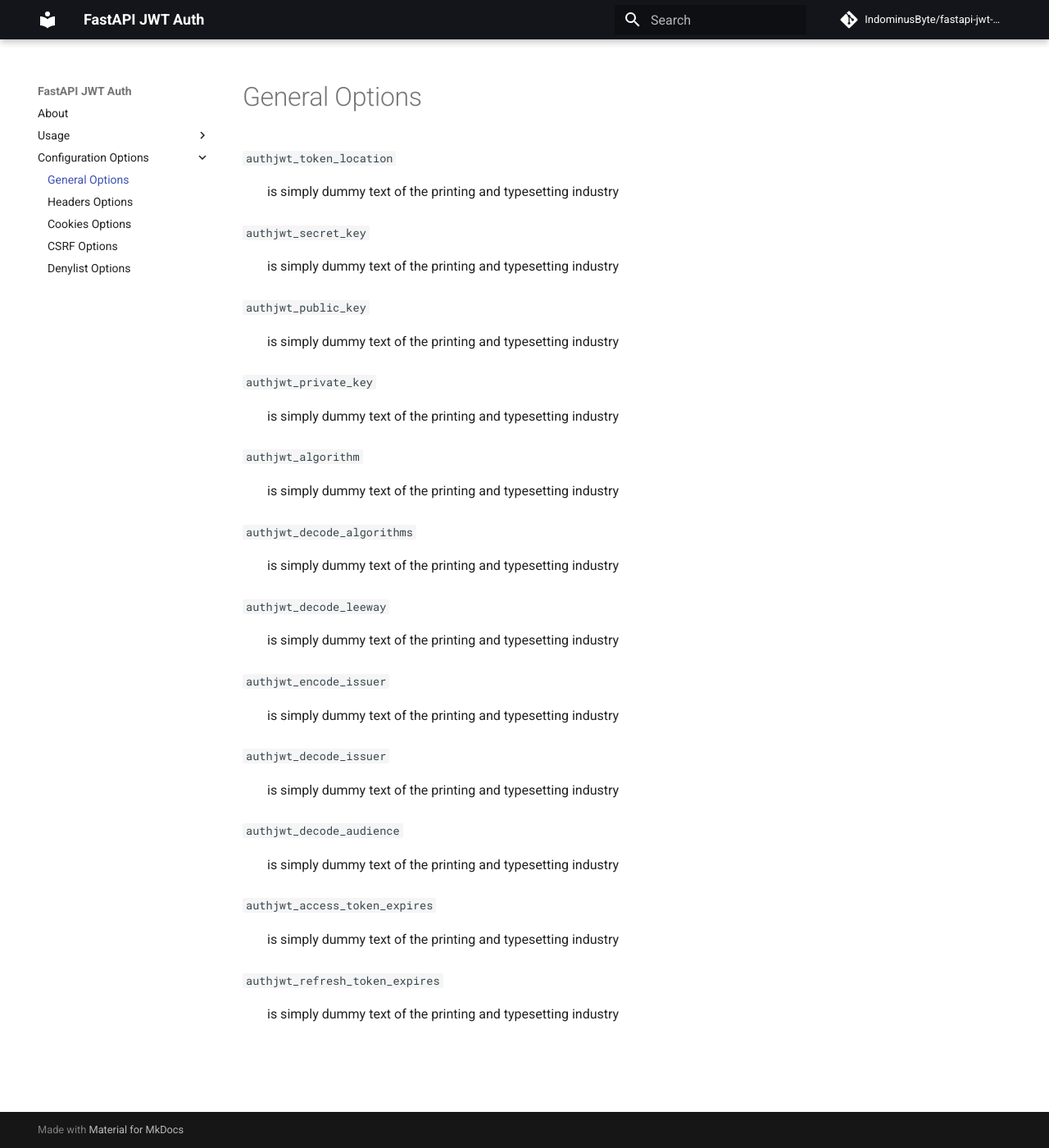
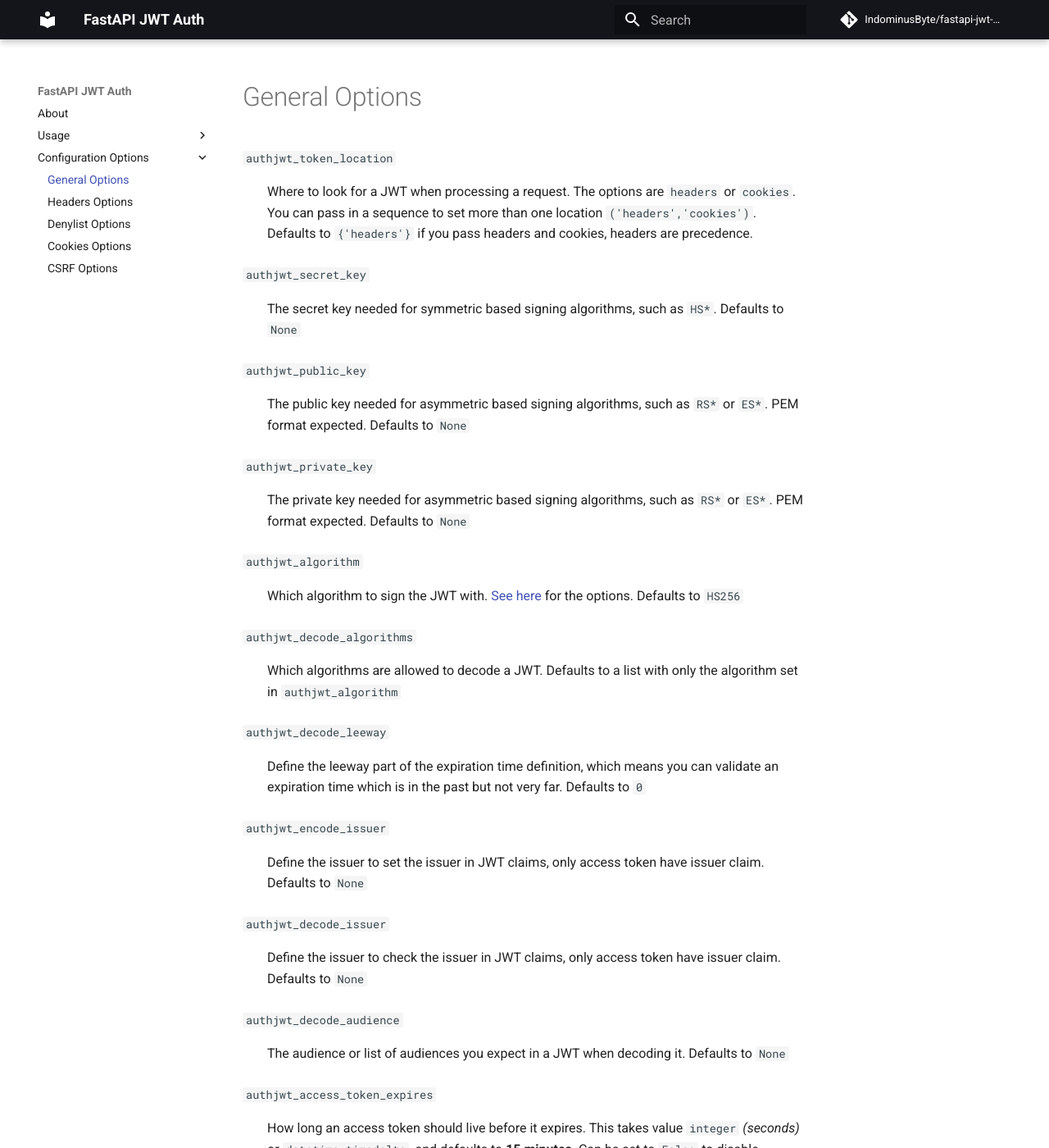
Before and after one commit to Avenzo87/fastapi-jwt-auth, an MkDocs documentation site: the page built from docs/configuration/general.md, in a window 1280 px wide and 1400 px high. Shown: the whole window at 82% size. Built offline with MkDocs 1.6.1 and Material for MkDocs 9.7.7, drawn with Linux system fonts in a browser that asks for light colours; comment, search, counter and statistics services are not loaded; some of the changed text lies outside the part shown.

Commit message:
add docs configuration options

```diff
--- a/docs/configuration/general.md
+++ b/docs/configuration/general.md
@@ -1,35 +1,43 @@
 `authjwt_token_location`
-:   is simply dummy text of the printing and typesetting industry
+:   Where to look for a JWT when processing a request. The options are `headers` or `cookies`.
+    You can pass in a sequence to set more than one location `('headers','cookies')`. Defaults to `{'headers'}`
+    if you pass headers and cookies, headers are precedence.
 
 `authjwt_secret_key`
-:   is simply dummy text of the printing and typesetting industry
+:   The secret key needed for symmetric based signing algorithms, such as `HS*`. Defaults to `None`
 
 `authjwt_public_key`
-:   is simply dummy text of the printing and typesetting industry
+:   The public key needed for asymmetric based signing algorithms, such as `RS*` or `ES*`. PEM format expected.
+    Defaults to `None`
 
 `authjwt_private_key`
-:   is simply dummy text of the printing and typesetting industry
+:   The private key needed for asymmetric based signing algorithms, such as `RS*` or `ES*`. PEM format expected.
+    Defaults to `None`
 
 `authjwt_algorithm`
-:   is simply dummy text of the printing and typesetting industry
+:   Which algorithm to sign the JWT with. <a href="https://pyjwt.readthedocs.io/en/latest/algorithms.html">See here</a>
+    for the options. Defaults to `HS256`
 
 `authjwt_decode_algorithms`
-:   is simply dummy text of the printing and typesetting industry
+:   Which algorithms are allowed to decode a JWT. Defaults to a list with only the algorithm set in `authjwt_algorithm`
 
 `authjwt_decode_leeway`
-:   is simply dummy text of the printing and typesetting industry
+:   Define the leeway part of the expiration time definition, which means you can validate an expiration
+    time which is in the past but not very far. Defaults to `0`
 
 `authjwt_encode_issuer`
-:   is simply dummy text of the printing and typesetting industry
+:   Define the issuer to set the issuer in JWT claims, only access token have issuer claim. Defaults to `None`
 
 `authjwt_decode_issuer`
-:   is simply dummy text of the printing and typesetting industry
+:   Define the issuer to check the issuer in JWT claims, only access token have issuer claim. Defaults to `None`
 
 `authjwt_decode_audience`
-:   is simply dummy text of the printing and typesetting industry
+:   The audience or list of audiences you expect in a JWT when decoding it. Defaults to `None`
 
 `authjwt_access_token_expires`
-:   is simply dummy text of the printing and typesetting industry
+:   How long an access token should live before it expires. This takes value `integer` *(seconds)* or
+    `datetime.timedelta`, and defaults to **15 minutes**. Can be set to `False` to disable expiration.
 
 `authjwt_refresh_token_expires`
-:   is simply dummy text of the printing and typesetting industry
+:   How long an refresh token should live before it expires. This takes value `integer` *(seconds)* or
+    `datetime.timedelta`, and defaults to **30 days**. Can be set to `False` to disable expiration.
--- a/mkdocs.yml
+++ b/mkdocs.yml
@@ -34,6 +34,6 @@ nav:
   - Configuration Options:
     - General Options: configuration/general.md
     - Headers Options: configuration/headers.md
+    - Denylist Options: configuration/denylist.md
     - Cookies Options: configuration/cookies.md
     - CSRF Options: configuration/csrf.md
-    - Denylist Options: configuration/denylist.md
```
Also changed, not shown: README.md (+1 -1 lines), docs/configuration/cookies.md (+18 -8 lines), docs/configuration/csrf.md (+8 -8 lines), docs/configuration/denylist.md (+4 -2 lines), docs/configuration/headers.md (+5 -2 lines).
